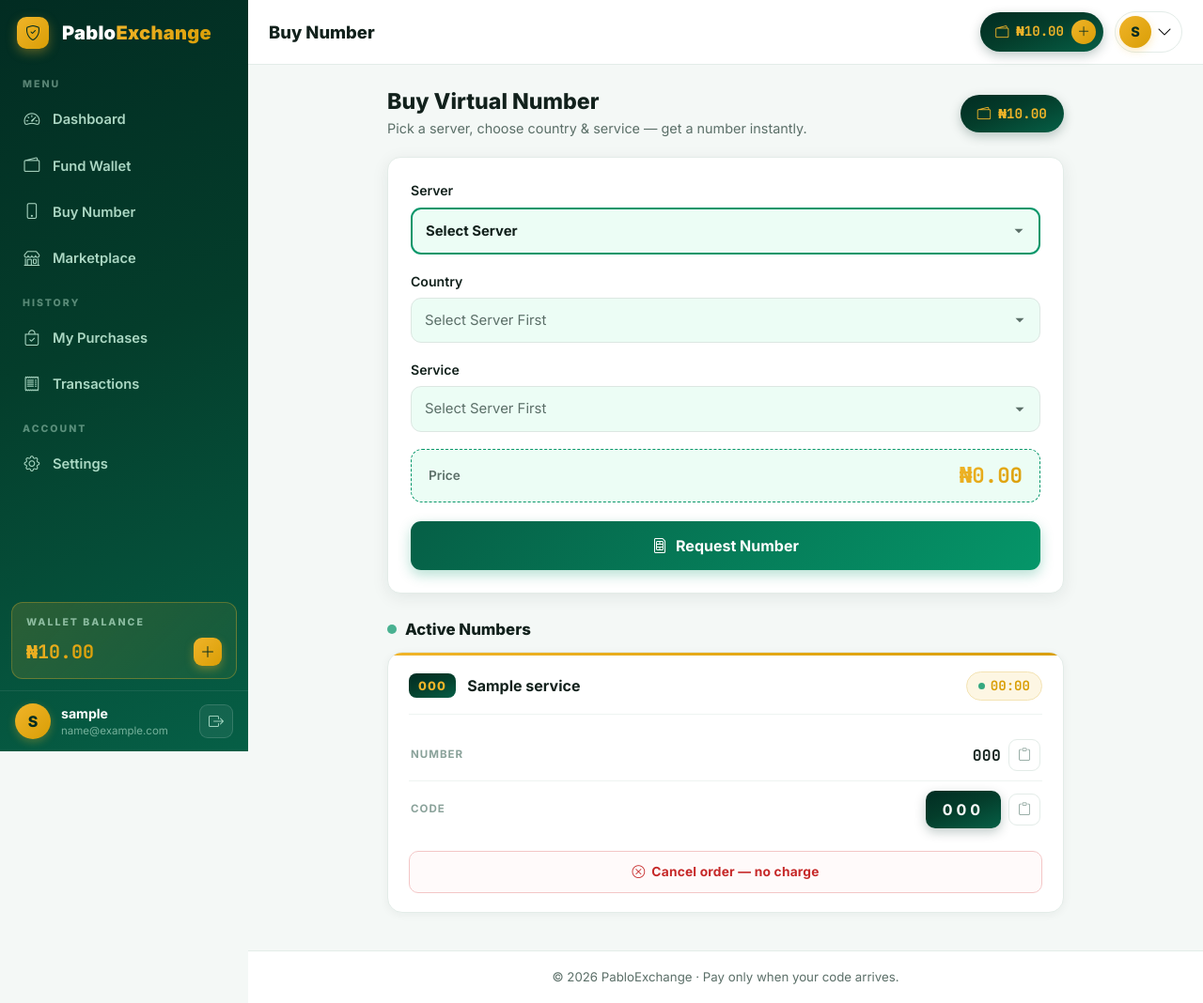
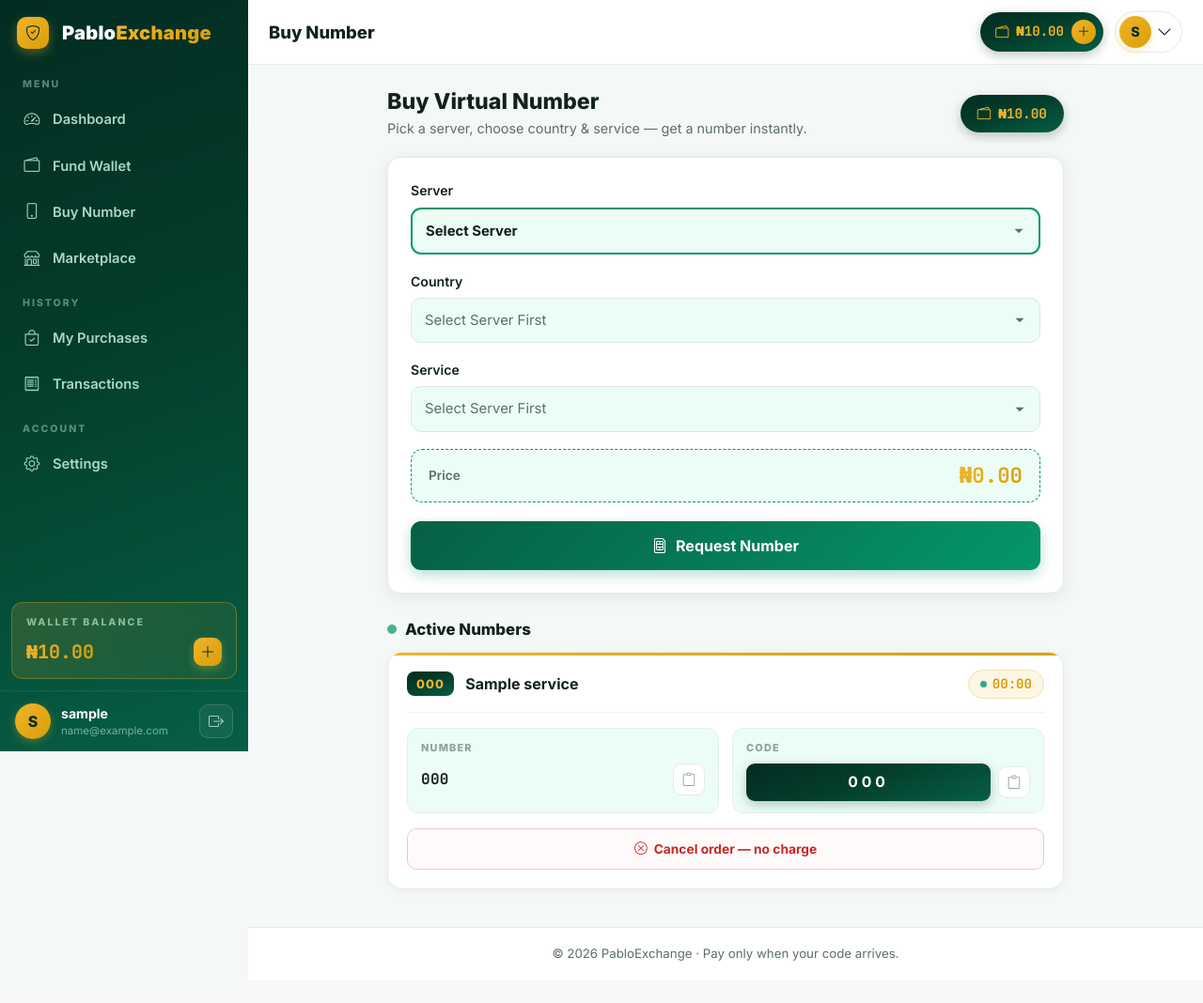
Before and after one commit to Elijah-jah/pabloexchange, a Django app: page /buy/ in a window 1280 px wide. Shown: the whole page at 94% size. After the commit the page ends 1023 px from the top, so only its background shows below. Run offline with Django 5.2, Linux system fonts and the light colour scheme; the visitor is signed in with stand-in values (Sample User, id 1); tables that the repository leaves empty hold one stand-in row (values such as "Sample post").

Commit message:
Compact professional Active Numbers card; grid layout number+code

```diff
--- a/static/css/buynumber.css
+++ b/static/css/buynumber.css
@@ -169,81 +171,193 @@
 @keyframes bnPulse { 0%,100% { opacity: 1; } 50% { opacity: .3; } }
 
 .bn-session {
+    position: relative;
     background: var(--bn-white);
     border: 1px solid var(--bn-border);
-    border-radius: var(--bn-radius);
-    box-shadow: var(--bn-shadow);
-    padding: 18px;
+    border-radius: 16px;
+    padding: 18px 20px 20px;
     margin-bottom: 14px;
+    box-shadow: 0 2px 10px rgba(2, 44, 34, .05);
+    overflow: hidden;
+    transition: box-shadow .25s, transform .25s, border-color .25s;
+}
+/* gold hairline across the top */
+.bn-session::before {
+    content: '';
+    position: absolute;
+    top: 0; left: 0; right: 0;
+    height: 3px;
+    background: var(--grad-gold);
+}
+.bn-session:hover {
+    box-shadow: 0 10px 28px rgba(2, 44, 34, .12);
+    transform: translateY(-2px);
+    border-color: #cfe0d8;
 }
 
+/* Card header */
 .bn-session-header {
     display: flex;
     align-items: center;
-    gap: 10px;
-    margin-bottom: 14px;
+    gap: 12px;
+    padding-bottom: 14px;
+    margin-bottom: 16px;
+    border-bottom: 1px solid #eef4f1;
 }
-.bn-country { font-size: 1.15rem; }
-.bn-service { font-weight: 700; font-size: .95rem; flex: 1; min-width: 0; white-space: nowrap; overflow: hidden; text-overflow: ellipsis; }
-.bn-timer { color: var(--bn-gold-dark); font-size: 1rem; font-weight: 700; }
-
-.bn-session-item {
-    display: flex;
-    align-items: center;
-    justify-content: space-between;
-    gap: 12px;
-    padding: 9px 0;
-    font-size: .85rem;
-    color: var(--bn-muted);
-}
-.bn-session-item + .bn-session-item { border-top: 1px solid #eef4f1; }
-
-.bn-copy-box { display: flex; align-items: center; gap: 8px; min-width: 0; }
-.bn-active-number { font-size: .95rem; color: var(--bn-ink); font-weight: 700; }
-
-.bn-otp-box {
-    background: var(--bn-green-50);
-    border: 1px dashed var(--bn-green-600);
-    border-radius: 9px;
-    padding: 6px 14px;
-    font-weight: 700;
-    font-size: .95rem;
-    letter-spacing: 2px;
-    color: var(--bn-muted);
-}
-.bn-otp-box.has-code { color: var(--bn-green-800); }
-
-.bn-copy-btn {
-    border: 1px solid var(--bn-border);
-    background: var(--bn-white);
-    color: var(--bn-muted);
-    width: 32px; height: 32px;
-    border-radius: 8px;
+.bn-country {
     display: inline-flex;
     align-items: center;
     justify-content: center;
-    font-size: .85rem;
+    min-width: 42px;
+    height: 26px;
+    padding: 0 10px;
+    border-radius: 8px;
+    background: var(--grad-brand);
+    color: var(--bn-gold);
+    font-size: .8rem;
+    font-weight: 800;
+    letter-spacing: 1.2px;
+    flex-shrink: 0;
+}
+.bn-service {
+    font-weight: 700;
+    font-size: 1rem;
+    flex: 1;
+    min-width: 0;
+    white-space: nowrap;
+    overflow: hidden;
+    text-overflow: ellipsis;
+}
+.bn-timer {
+    display: inline-flex;
+    align-items: center;
+    gap: 6px;
+    background: #fdf6e3;
+    border: 1px solid #f3e3b3;
+    color: var(--bn-gold-dark);
+    padding: 4px 12px;
+    border-radius: 100px;
+    font-size: .88rem;
+    font-weight: 700;
+    flex-shrink: 0;
+}
+.bn-waiting .bn-timer::before {
+    content: '';
+    width: 7px; height: 7px;
+    border-radius: 50%;
+    background: var(--bn-green-600);
+    animation: bnPulse 1.4s infinite;
+}
+
+/* Number + Code — two tinted cells, stacked on mobile */
+.bn-grid {
+    display: grid;
+    grid-template-columns: 1fr 1fr;
+    gap: 14px;
+}
+.bn-field {
+    background: var(--bn-green-50);
+    border: 1px solid #e3efe9;
+    border-radius: 12px;
+    padding: 12px 14px;
+    min-width: 0;
+}
+.bn-field-label {
+    display: block;
+    font-size: .68rem;
+    font-weight: 800;
+    letter-spacing: 1.2px;
+    text-transform: uppercase;
+    color: #8aa29a;
+    margin-bottom: 9px;
+}
+.bn-field-value {
+    display: flex;
+    align-items: center;
+    gap: 8px;
+    min-width: 0;
+}
+.bn-active-number {
+    flex: 1;
+    font-size: 1rem;
+    font-weight: 700;
+    letter-spacing: .3px;
+    color: var(--bn-ink);
+    white-space: nowrap;
+    overflow: hidden;
+    text-overflow: ellipsis;
+}
+
+/* Code box — dashed "waiting", solid brand card when delivered */
+.bn-otp-box {
+    flex: 1;
+    text-align: center;
+    border-radius: 9px;
+    padding: 8px 10px;
+    letter-spacing: 3px;
+    font-size: .98rem;
+    font-weight: 700;
+    background: var(--bn-white);
+    border: 1.5px dashed var(--bn-green-600);
+    color: var(--bn-muted);
+}
+.bn-otp-box.has-code {
+    background: var(--grad-brand);
+    border: none;
+    color: #ffffff;
+    letter-spacing: 4px;
+    box-shadow: 0 4px 12px rgba(2, 44, 34, .25);
+}
+
+/* Copy buttons */
+.bn-copy-btn {
+    width: 34px; height: 34px;
+    border-radius: 9px;
+    border: 1px solid var(--bn-border);
+    background: var(--bn-white);
+    color: #8aa29a;
+    display: inline-flex;
+    align-items: center;
+    justify-content: center;
+    font-size: .9rem;
     transition: all .2s;
     flex-shrink: 0;
 }
-.bn-copy-btn:hover:not(:disabled) { background: var(--bn-green-600); border-color: transparent; color: var(--bn-white); }
+.bn-copy-btn:hover:not(:disabled) {
+    background: var(--bn-white);
+    border-color: var(--bn-green-600);
+    color: var(--bn-green-800);
+}
 .bn-copy-btn:disabled { opacity: .4; cursor: not-allowed; }
-.bn-copy-btn.copied { background: var(--bn-gold); border-color: var(--bn-gold); color: var(--bn-green-950); }
+.bn-copy-btn.copied {
+    background: var(--grad-gold);
+    border-color: transparent;
+    color: var(--bn-green-950);
+}
 
-/* Cancel */
-.bn-cancel-form { margin-top: 10px; }
+/* Cancel — refined outline-danger */
+.bn-cancel-form { margin-top: 16px; }
 .bn-cancel-btn {
     width: 100%;
-    border: 1.5px solid #fecaca;
-    background: #fef2f2;
-    color: #dc2626;
+    display: inline-flex;
+    align-items: center;
+    justify-content: center;
+    gap: 7px;
+    border: 1.5px solid #f3c6c6;
+    background: #fffafa;
+    color: #c62828;
     font-weight: 700;
-    font-size: .85rem;
-    border-radius: 9px;
-    padding: 9px;
+    font-size: .86rem;
+    border-radius: 10px;
+    padding: 11px;
     transition: all .2s;
 }
-.bn-cancel-btn:hover { background: #dc2626; border-color: #dc2626; color: var(--bn-white); }
+.bn-cancel-btn:hover {
+    background: #dc2626;
+    border-color: #dc2626;
+    color: #ffffff;
+    box-shadow: 0 4px 12px rgba(220, 38, 38, .25);
+}
 
 /* ---------------- Overlay ---------------- */
 .bn-overlay {
@@ -481,151 +549,31 @@
 }
 .bn-modal-btn--danger:hover { filter: brightness(1.1); }
 
-/* ============================================================
-   Active Numbers card — professional restyle (overrides above)
-   ============================================================ */
-
-.bn-session {
-    position: relative;
-    border: 1px solid var(--bn-border);
-    border-radius: 16px;
-    padding: 20px 22px;
-    box-shadow: 0 2px 10px rgba(2, 44, 34, .05);
-    overflow: hidden;
-    transition: box-shadow .25s, transform .25s, border-color .25s;
-}
-/* gold hairline across the top of the card */
-.bn-session::before {
-    content: '';
-    position: absolute;
-    top: 0; left: 0; right: 0;
-    height: 3px;
-    background: var(--grad-gold);
-}
-.bn-session:hover {
-    box-shadow: 0 10px 28px rgba(2, 44, 34, .12);
-    transform: translateY(-2px);
-    border-color: #cfe0d8;
+/* Server picker — bold green variant */
+.ss-control--server {
+    border-width: 2px;
+    border-color: var(--bn-green-600);
+    background-color: var(--bn-green-50);
+    font-weight: 700;
 }
 
-/* Header row */
-.bn-session-header {
-    gap: 12px;
-    margin-bottom: 16px;
-    padding-bottom: 14px;
-    border-bottom: 1px solid #eef4f1;
+/* ---------------- Responsive ---------------- */
+@media (max-width: 575px) {
+    .bn-head-text h2 { font-size: 1.25rem; }
+    .bn-card { padding: 20px 16px; }
+    .bn-balance-pill { font-size: .82rem; padding: 8px 14px; }
+    .bn-session { padding: 15px 14px 16px; }
+    .bn-overlay-box { padding: 26px 22px; }
+
+    /* Number & Code stack vertically on phones */
+    .bn-grid { grid-template-columns: 1fr; gap: 10px; }
+
+    /* Prevent iOS auto-zoom when the search field gains focus */
+    .ss-control,
+    .ss-search,
+    .ss-item {
+        font-size: 16px;
+    }
+    .ss-search { margin: 8px; width: calc(100% - 16px); }
+    .ss-list { max-height: min(300px, 45vh); }
 }
-.bn-country {
-    display: inline-flex;
-    align-items: center;
-    justify-content: center;
-    min-width: 42px;
-    height: 26px;
-    padding: 0 10px;
-    border-radius: 8px;
-    background: var(--grad-brand);
-    color: var(--bn-gold);
-    font-size: .8rem;
-    font-weight: 800;
-    letter-spacing: 1.2px;
-}
-.bn-service { font-size: 1rem; font-weight: 700; }
-.bn-timer {
-    display: inline-flex;
-    align-items: center;
-    gap: 6px;
-    background: #fdf6e3;
-    border: 1px solid #f3e3b3;
-    color: var(--bn-gold-dark);
-    padding: 4px 12px;
-    border-radius: 100px;
-    font-size: .88rem;
-    font-weight: 700;
-}
-/* live pulse dot on the timer while waiting */
-.bn-waiting .bn-timer::before {
-    content: '';
-    width: 7px; height: 7px;
-    border-radius: 50%;
-    background: var(--bn-green-600);
-    animation: bnPulse 1.4s infinite;
-}
-
-/* Detail rows */
-.bn-session-item {
-    padding: 10px 2px;
-    font-size: .88rem;
-}
-.bn-session-item > span:first-child {
-    text-transform: uppercase;
-    font-size: .72rem;
-    font-weight: 700;
-    letter-spacing: 1px;
-    color: #8aa29a;
-}
-.bn-active-number {
-    font-size: 1.02rem;
-    letter-spacing: .3px;
-}
-
-/* Code box — dashed while waiting, solid brand card when code arrives */
-.bn-otp-box {
-    border-radius: 10px;
-    padding: 8px 18px;
-    letter-spacing: 3px;
-    font-size: 1rem;
-    background: var(--bn-green-50);
-    border: 1.5px dashed var(--bn-green-600);
-    color: var(--bn-muted);
-}
-.bn-otp-box.has-code {
-    background: var(--grad-brand);
-    border: none;
-    color: #ffffff;
-    letter-spacing: 4px;
-    box-shadow: 0 4px 12px rgba(2, 44, 34, .25);
-}
-
-/* Copy buttons — quieter, more professional */
-.bn-copy-btn {
-    width: 34px; height: 34px;
-    border-radius: 9px;
-    border: 1px solid var(--bn-border);
-    background: var(--bn-white);
-    color: #8aa29a;
-}
-.bn-copy-btn:hover:not(:disabled) {
-    background: var(--bn-green-50);
-    border-color: var(--bn-green-600);
-    color: var(--bn-green-800);
-}
-.bn-copy-btn.copied {
-    background: var(--grad-gold);
-    border-color: transparent;
-    color: var(--bn-green-950);
-}
-
-/* Cancel — refined outline-danger with icon */
-.bn-cancel-form { margin-top: 14px; }
-.bn-cancel-btn {
-    width: 100%;
-    display: inline-flex;
-    align-items: center;
-    justify-content: center;
-    gap: 7px;
-    border: 1.5px solid #f3c6c6;
-    background: #fffafa;
-    color: #c62828;
-    font-weight: 700;
-    font-size: .86rem;
-    letter-spacing: .2px;
-    border-radius: 10px;
-    padding: 11px;
-    transition: all .2s;
-}
-.bn-cancel-btn:hover {
-    background: #dc2626;
-    border-color: #dc2626;
-    color: #ffffff;
-    box-shadow: 0 4px 12px rgba(220, 38, 38, .25);
-}
--- a/templates/smsmarket/buynumber.html
+++ b/templates/smsmarket/buynumber.html
@@ -5,7 +5,7 @@
 {% block page_title %}Buy Number{% endblock %}
 
 {% block extra_css %}
-<link rel="stylesheet" href="{% static 'css/buynumber.css' %}?v=11">
+<link rel="stylesheet" href="{% static 'css/buynumber.css' %}?v=12">
 {% endblock %}
 
 {% block content %}
@@ -87,9 +87,10 @@
                 {% endif %}
             </div>
 
-            <div class="bn-session-item">
-                <span>Number</span>
-                <div class="bn-copy-box">
+            <div class="bn-grid">
+                <div class="bn-field">
+                    <span class="bn-field-label">Number</span>
+                    <div class="bn-field-value">
                         <span class="bn-active-number mono">{{ order.phone_number }}</span>
                         <button type="button" class="bn-copy-btn" data-copy="{{ order.phone_number }}" title="Copy number">
                             <i class="bi bi-clipboard"></i>
@@ -97,9 +98,9 @@
                     </div>
                 </div>
 
-            <div class="bn-session-item">
-                <span>Code</span>
-                <div class="bn-copy-box">
+                <div class="bn-field">
+                    <span class="bn-field-label">Code</span>
+                    <div class="bn-field-value">
                         <span class="bn-otp-box {% if otp %}has-code{% endif %}">
                             {% if otp %}{{ otp.otp_code }}{% else %}WAITING{% endif %}
                         </span>
@@ -108,6 +109,7 @@
                             <i class="bi bi-clipboard"></i>
                         </button>
                         {% endif %}
+                    </div>
                 </div>
             </div>
 
```
Also changed, not shown: other parts of static/css/buynumber.css (+4 -48 lines). Lines whose indentation alone changed are shown as unchanged.
